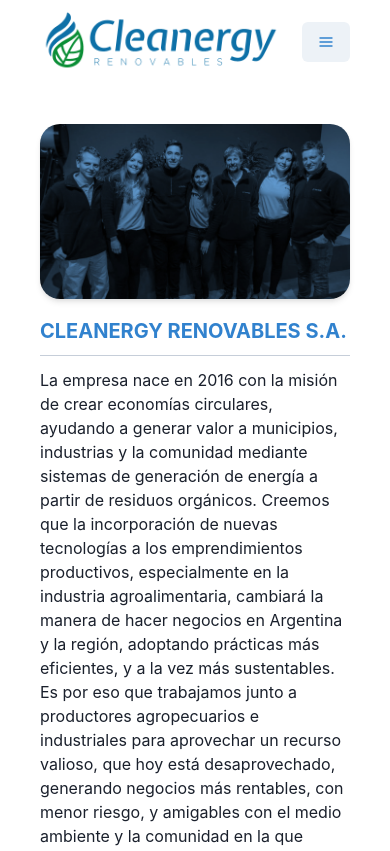
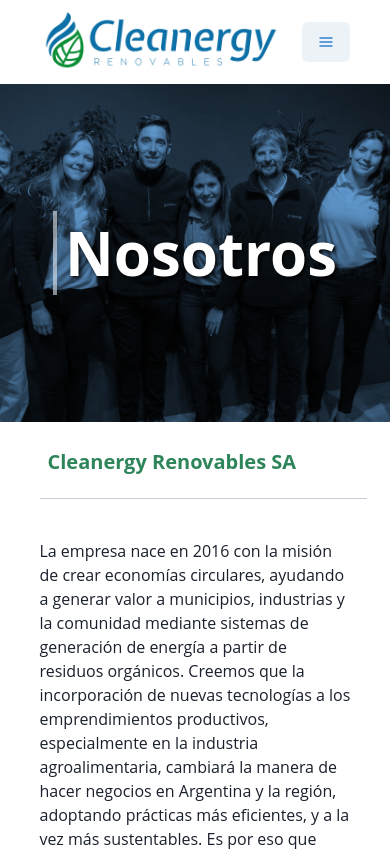
Before and after one commit to NicoPicotto/cleanergy, a Next.js app: page /nosotros in a window 390 px wide. Shown: the top 851 px of the page. Built offline with nearby package versions, Linux system fonts and the light colour scheme.

Commit message:
Adaptación responsive de Biogás

```diff
--- a/components/Home/CardLayout/ServiceCard/ServiceCard.js
+++ b/components/Home/CardLayout/ServiceCard/ServiceCard.js
@@ -33,7 +33,7 @@
 			marginBottom={5}
 		>
 			<Box overflow={'hidden'}>
-				<Image src={imageSrc} alt='Imagen del Servicio' height={'30%'} />
+				<Image src={imageSrc} alt='Imagen del Servicio' width={"100%"} />
 			</Box>
 			<Stack padding={5}>
 				<Heading color={'brand.secundario'} fontSize={'1.5em'}>
--- /dev/null
+++ b/components/Nosotros/AboutText/AboutText.js
@@ -0,0 +1,28 @@
+import { Flex, Heading, Text, Divider, useMediaQuery } from '@chakra-ui/react';
+
+const AboutText = () => {
+
+    const [isMobile] = useMediaQuery('(max-width: 1100px)');
+
+	return (
+		<Flex justifyContent={'center'} alignItems={'center'} flexDir={'column'}>
+			<Flex w={'90vw'} padding={5} flexDir={'column'}>
+				<Heading
+					fontFamily={'fonts.open'}
+					color={'brand.secundario'}
+					noOfLines={1}
+					padding={2}
+					size={isMobile ? 'md' : 'lg'}
+				>
+					Cleanergy Renovables SA
+				</Heading>
+				<Divider borderColor={'brand.terciario'} padding={2} />
+			</Flex>
+            <Text Flex w={'90vw'} padding={5} fontFamily={"fonts.open"}>
+            La empresa nace en 2016 con la misión de crear economías circulares, ayudando a generar valor a municipios, industrias y la comunidad mediante sistemas de generación de energía a partir de residuos orgánicos. Creemos que la incorporación de nuevas tecnologías a los emprendimientos productivos, especialmente en la industria agroalimentaria, cambiará la manera de hacer negocios en Argentina y la región, adoptando prácticas más eficientes, y a la vez más sustentables. Es por eso que trabajamos junto a productores agropecuarios e industriales para aprovechar un recurso valioso, que hoy está desaprovechado, generando negocios más rentables, con menor riesgo, y amigables con el medio ambiente y la comunidad en la que trabaja.
+            </Text>
+		</Flex>
+	);
+};
+
+export default AboutText;
--- a/components/Nosotros/Portada/PortadaAbout.js
+++ b/components/Nosotros/Portada/PortadaAbout.js
@@ -1,45 +1,36 @@
-import { Flex, Image, Divider, Heading, Text, useMediaQuery } from '@chakra-ui/react';
+import { Flex, Divider, Heading, useMediaQuery } from '@chakra-ui/react';
 
-const PortadaAbout = () => {
+const PortadaAbout = ({bgImage, title}) => {
 
 	const [isMobile] = useMediaQuery('(max-width: 1100px)');
 
 	return (
+		<Flex>
 		<Flex
-			alignItems={'center'}
-			flexDir={isMobile && 'column'}
-			padding={10}
-			justifyContent={'center'}
+			bgImage={bgImage}
+			width={'100vw'}
+			height={isMobile ? '40vh' : '50vh'}
+			bgRepeat={'no-repeat'}
+			backgroundAttachment={isMobile ? null : 'fixed'}
+			bgSize={'cover'}
+			backgroundPosition={'center top'}
 		>
-			<Flex width={isMobile ? '100%' : '40vw'} height={'fit-content'}>
-				<Image src={'/assets/about.jpg'} borderRadius={20} boxShadow={'md'} />
-			</Flex>
-			<Flex
-				width={isMobile ? '100%' : '40vw'}
-				marginLeft={isMobile ? 0 : 10}
-				flexDir={'column'}
-				marginTop={isMobile && 5}
-			>
-				<Heading size={isMobile ? "md" : "lg"} color={'brand.primario'}>
-					CLEANERGY RENOVABLES S.A.
-				</Heading>
-				<Divider orientation='horizontal' marginTop={3} marginBottom={3} borderColor={"brand.terciario"}/>
-				<Text fontSize={'1em'}>
-					La empresa nace en 2016 con la misión de crear economías circulares,
-					ayudando a generar valor a municipios, industrias y la comunidad
-					mediante sistemas de generación de energía a partir de residuos
-					orgánicos. Creemos que la incorporación de nuevas tecnologías a los
-					emprendimientos productivos, especialmente en la industria
-					agroalimentaria, cambiará la manera de hacer negocios en Argentina y
-					la región, adoptando prácticas más eficientes, y a la vez más
-					sustentables. Es por eso que trabajamos junto a productores
-					agropecuarios e industriales para aprovechar un recurso valioso, que
-					hoy está desaprovechado, generando negocios más rentables, con menor
-					riesgo, y amigables con el medio ambiente y la comunidad en la que
-					trabaja.
-				</Text>
+			<Flex alignItems={'center'} width={'100vw'} justifyContent={'center'}>
+
+				<Flex width={'70vw'} padding={10} alignItems={"center"} gap={2} justifyContent={isMobile && "center"}>
+				<Divider orientation='vertical' h={"5em"} borderWidth={2}/>
+					<Heading
+						color={'white'}
+						size={'4xl'}
+						textShadow={'2px 2px 4px #000000'}
+						fontFamily={'fonts.open'}
+					>
+						{title}
+					</Heading>
+				</Flex>
 			</Flex>
 		</Flex>
+	</Flex>
 	);
 };
 
--- a/components/Nosotros/ProyectoItems/ProyectoItems.js
+++ b/components/Nosotros/ProyectoItems/ProyectoItems.js
@@ -44,7 +44,7 @@
 					bgColor={colorMode === "dark" ? "#1a202c" : 'white'}
 					pb={4}
 					fontFamily={'fonts.open'}
-					fontSize={'lg'}
+
 				>
 					{text}
 				</AccordionPanel>
--- a/components/Servicios/ServicesLayout.js
+++ b/components/Servicios/ServicesLayout.js
@@ -15,7 +15,8 @@
 				backgroundPosition={'center top'}
 			>
 				<Flex alignItems={'center'} width={'100vw'} justifyContent={'center'}>
-					<Flex width={'70vw'} padding={10}>
+					<Flex width={'70vw'} padding={10} alignItems={"center"} gap={2} justifyContent={isMobile && "center"}>
+					<Divider orientation='vertical' h={"5em"} borderWidth={2}/>
 						<Heading
 							color={'white'}
 							size={'4xl'}
--- a/pages/nosotros.js
+++ b/pages/nosotros.js
@@ -1,10 +1,12 @@
+import AboutText from '../components/Nosotros/AboutText/AboutText';
 import PortadaAbout from '../components/Nosotros/Portada/PortadaAbout';
 import ProyectosAbout from '../components/Nosotros/ProyectosAbout/ProyectosAbout';
 const Nosotros = () => {
 
 	return (
 		<>
-			<PortadaAbout />
+			<PortadaAbout bgImage={"/assets/about.jpg"} title="Nosotros"/>
+			<AboutText />
 			<ProyectosAbout />
 		</>
 	);
```
Also changed, not shown: components/Servicios/Biogas/ServiceBiogas.js (+21 -5 lines).
